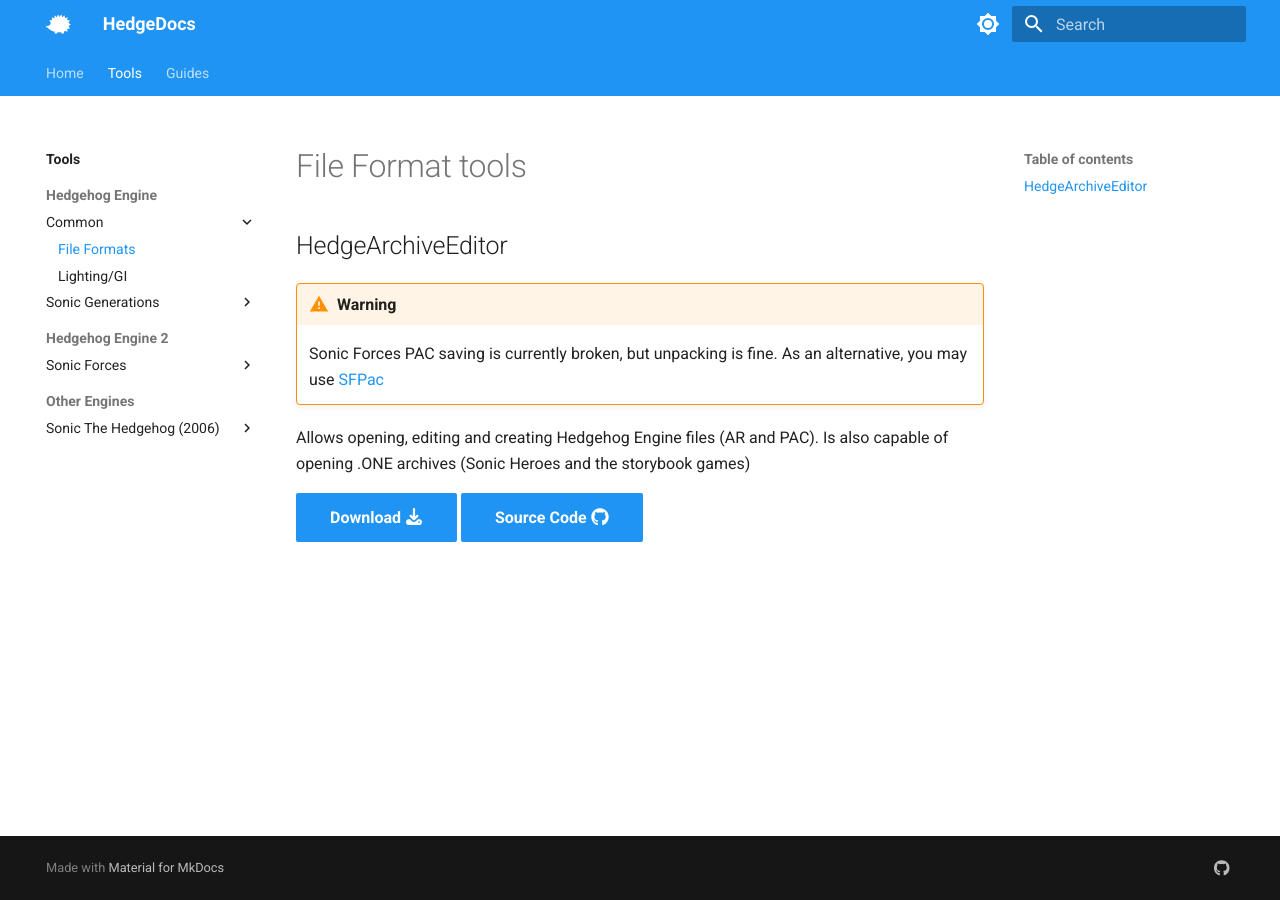
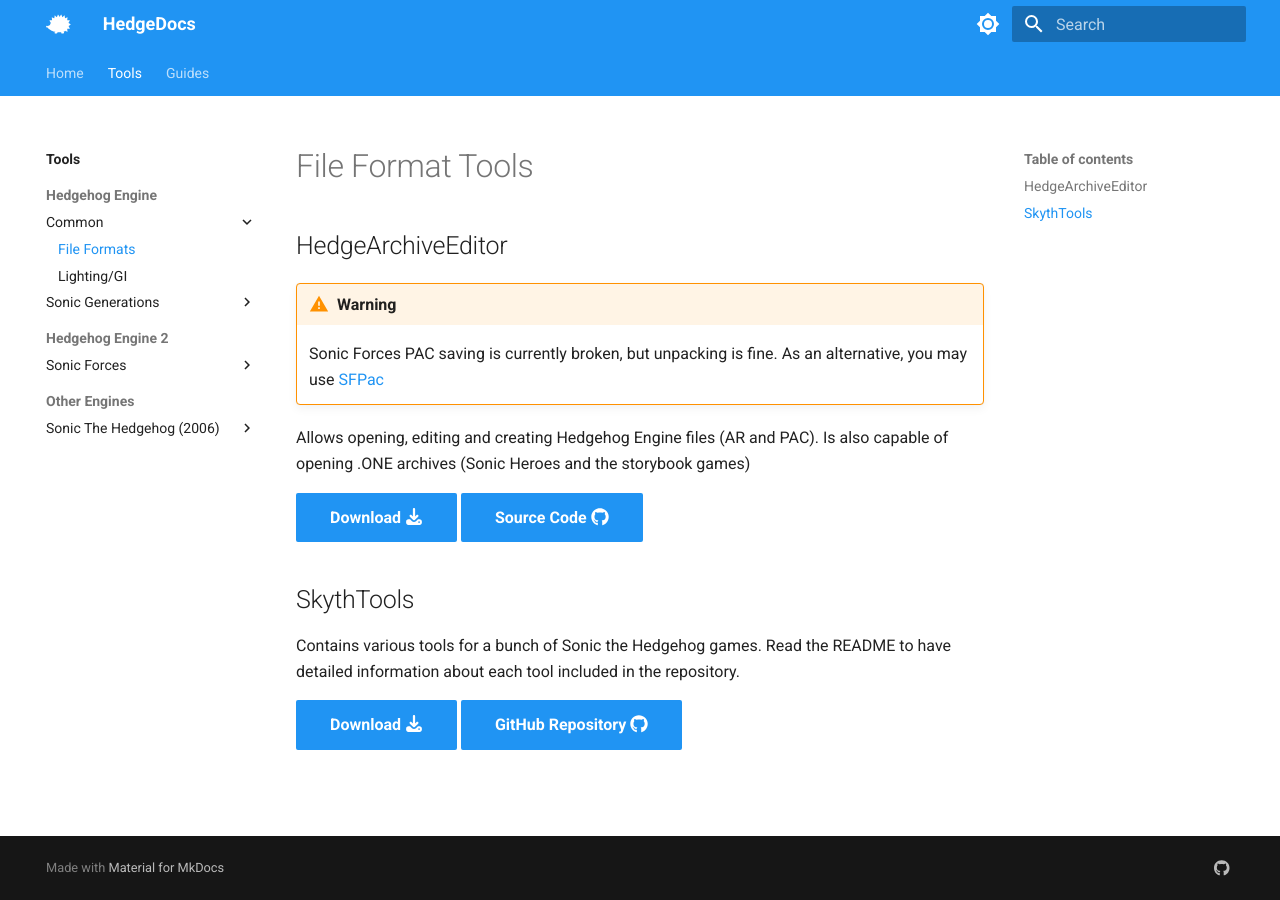
Before and after one commit to HedgeDocs/HedgeDocs.github.io, an MkDocs documentation site: the page built from docs/tools/hedgehog-engine/common/files.md, in a window 1280 px wide. Built offline with MkDocs 1.6.1 and Material for MkDocs 9.7.7, drawn with Linux system fonts in a browser that asks for light colours.

Commit message:
Add SkythTools.

```diff
--- a/docs/tools/hedgehog-engine/common/files.md
+++ b/docs/tools/hedgehog-engine/common/files.md
@@ -1,9 +1,10 @@
 ---
 description: File format tools for the Hedgehog Engine
 ---
-# File Format tools
+# File Format Tools
 
 ## HedgeArchiveEditor
+
 !!! warning
     Sonic Forces PAC saving is currently broken, but unpacking is fine. As an alternative, you may use [SFPac](/tools/hedgehog-engine-2/wars/files/pac#SFPac)
 
@@ -11,3 +12,10 @@
 
 [Download :fontawesome-solid-download:](https://github.com/HedgeDocs/HedgeDocs.github.io/releases/download/CompiledTools/HedgeArchiveEditor.zip){ .md-button .md-button--primary}
 [Source Code :fontawesome-brands-github:](https://github.com/Radfordhound/HedgeLib/tree/master/HedgeTools/HedgeArchiveEditor){ .md-button .md-button--primary target="_blank"}
+
+## SkythTools
+
+Contains various tools for a bunch of Sonic the Hedgehog games. Read the README to have detailed information about each tool included in the repository.
+
+[Download :fontawesome-solid-download:](https://github.com/blueskythlikesclouds/SkythTools/archive/refs/heads/master.zip){ .md-button .md-button--primary}
+[GitHub Repository :fontawesome-brands-github:](https://github.com/blueskythlikesclouds/SkythTools){ .md-button .md-button--primary target="_blank"}
```
